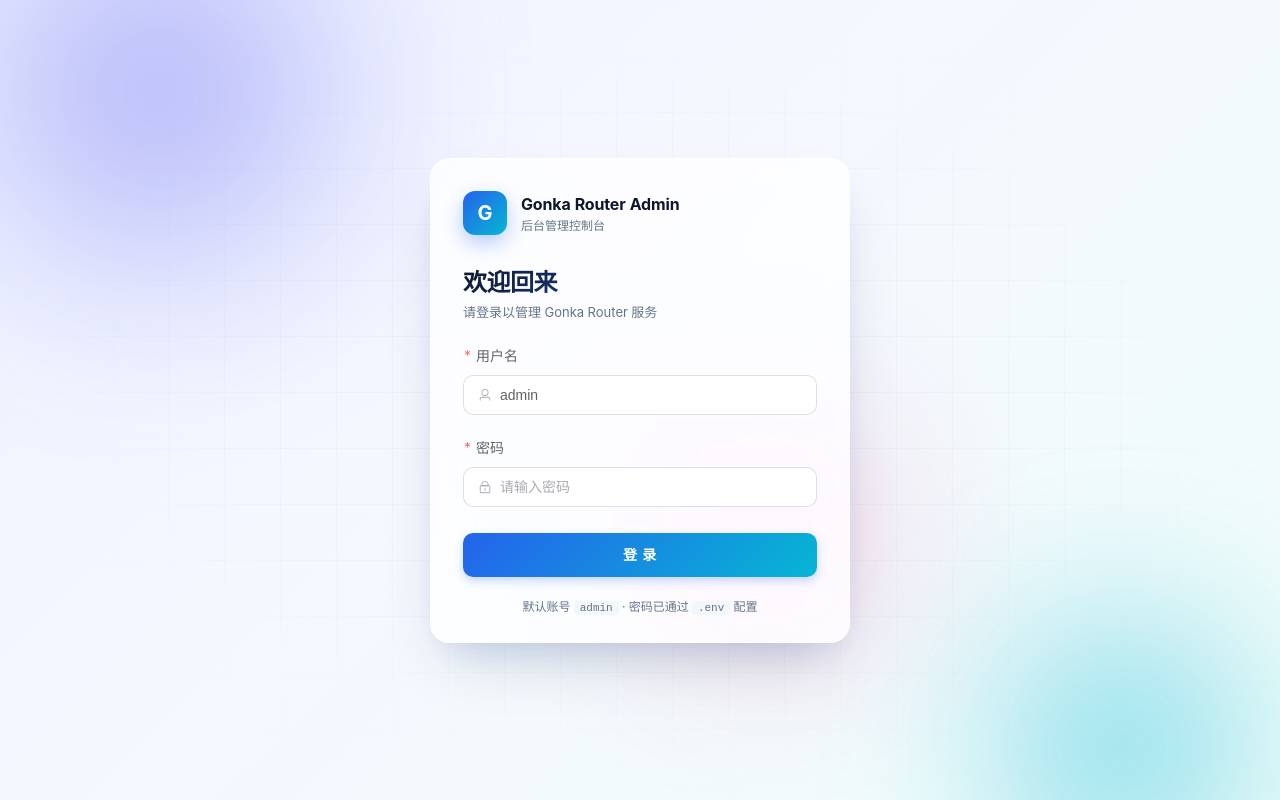
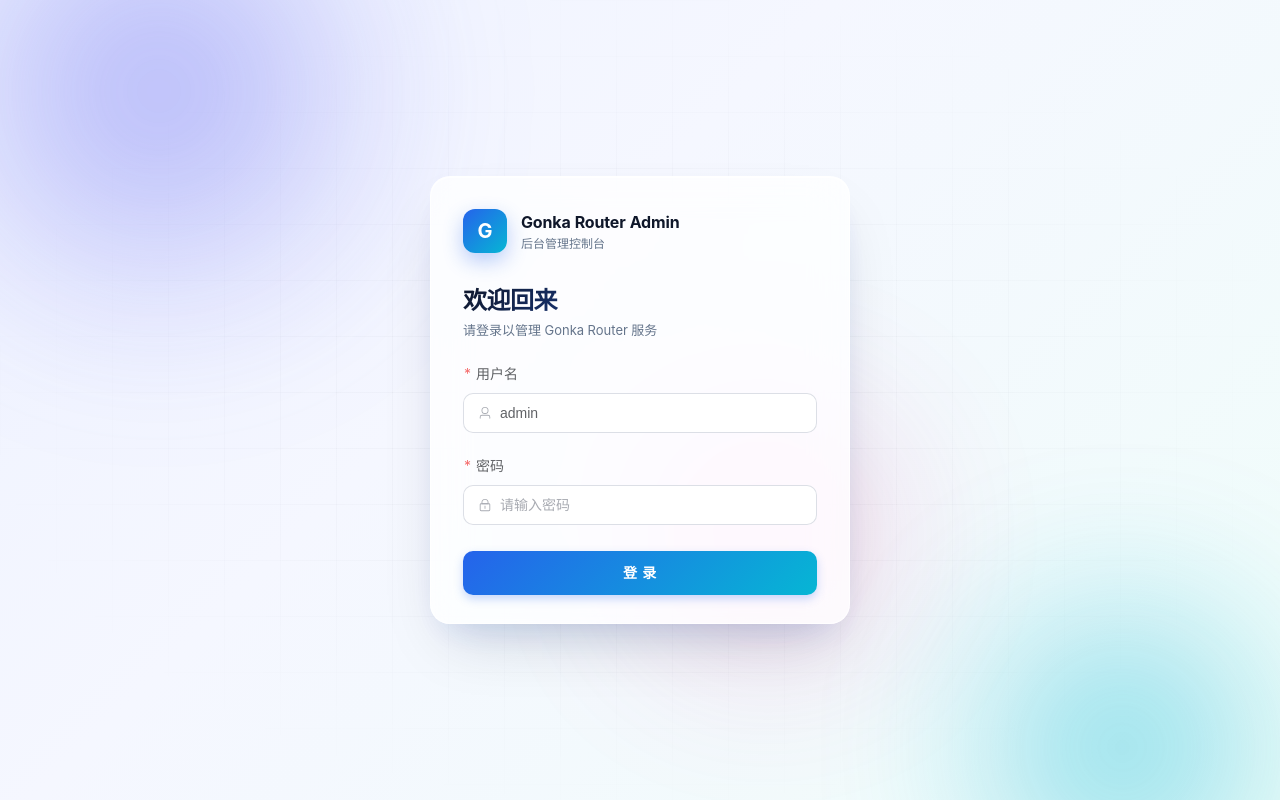
Before and after one commit to mrjianggg/gonka-router-admin, a Vue app: page /login in a window 1280 px wide. Built offline with nearby package versions, Linux system fonts and the light colour scheme; no server answers.

Commit message:
登录提示去掉

```diff
--- a/src/views/Login.vue
+++ b/src/views/Login.vue
@@ -55,9 +55,6 @@
         </el-button>
       </el-form>
 
-      <div class="hint">
-        默认账号 <code>admin</code> · 密码已通过 <code>.env</code> 配置
-      </div>
     </div>
   </div>
 </template>
```
